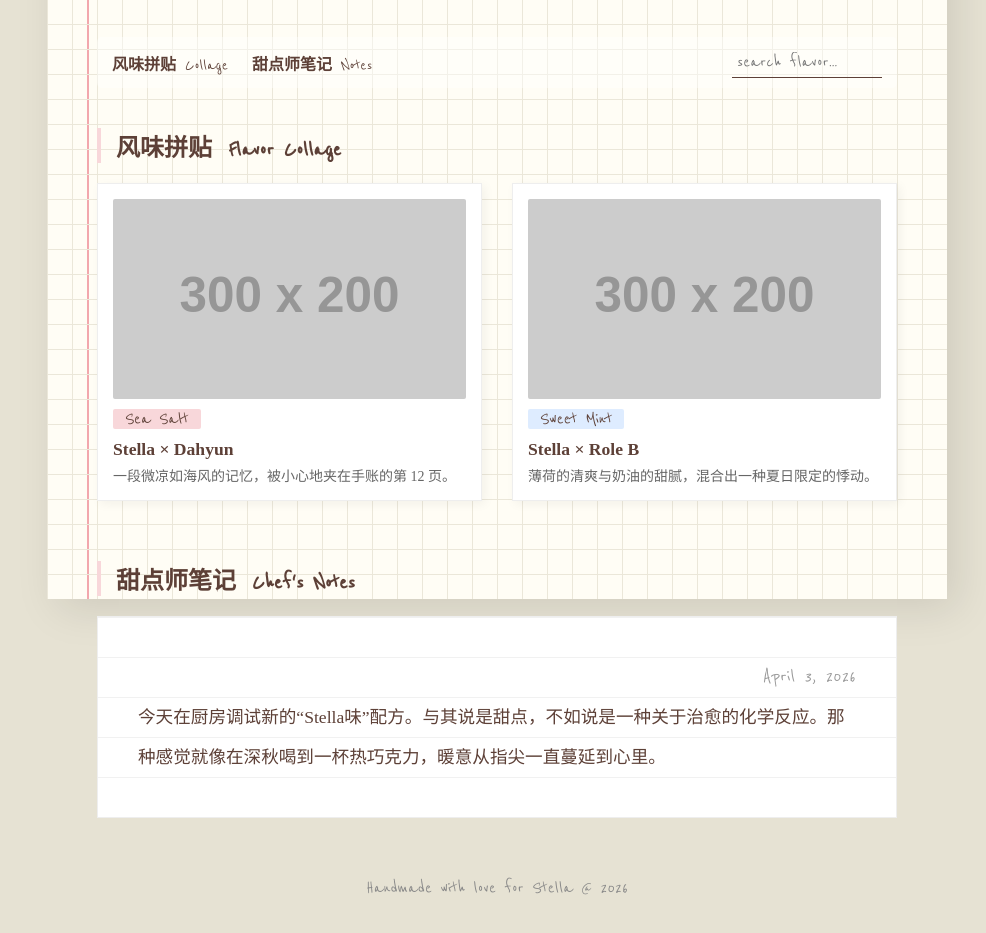
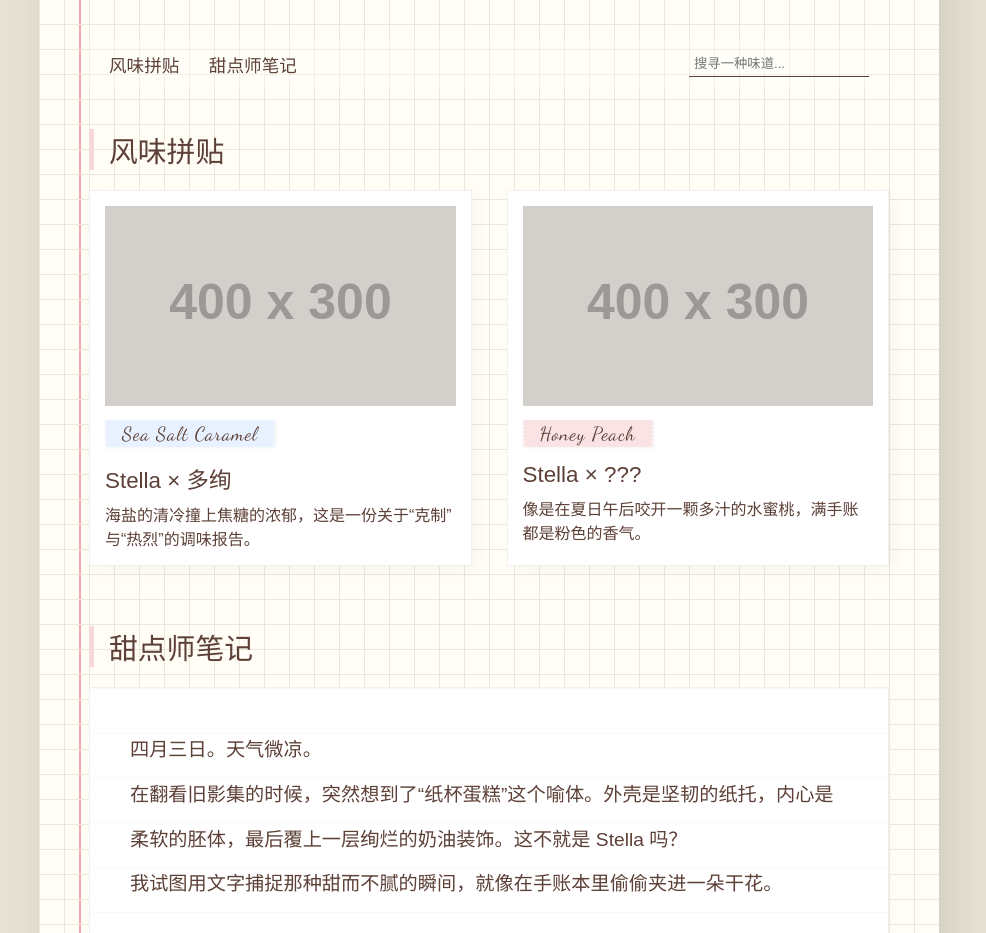
Before and after one commit to shengbingl452-cell/The-Cupcake-Recipe, a plain HTML site: page index.html in a window 1280 px wide. Shown: the part 221-1154 px from the top of the page, without its empty margins (151-1137 px from the left). Drawn offline with Linux system fonts and the light colour scheme; placeholder pictures from the web are drawn by us; a web font is replaced by a local one.

Commit message:
12121212

```diff
--- a/index.html
+++ b/index.html
@@ -1,10 +1,10 @@
-、<!DOCTYPE html>
+<!DOCTYPE html>
 <html lang="zh-CN">
 <head>
     <meta charset="UTF-8">
     <meta name="viewport" content="width=device-width, initial-scale=1.0">
     <title>The Cupcake Recipe | 多绚的调味手账</title>
-    <link href="https://fonts.googleapis.com/css2?family=Reenie+Beanie&family=ZCOOL+XiaoWei&family=Noto+Serif+SC:wght@400;700&family=Ma+Shan+Zheng&display=swap" rel="stylesheet">
+    <link href="https://fonts.googleapis.com/css2?family=Dancing+Script:wght@400;700&family=Noto+Serif+SC:wght@300;400;700&display=swap" rel="stylesheet">
     <style>
         :root {
             --bg-paper: #FFFDF5;
@@ -13,10 +13,12 @@
             --grid-line: #EBE7D9;
             --margin-line: #F2A7AD;
             --washi-pink: rgba(248, 215, 218, 0.7);
-            /* 字体定义 */
-            --font-handwriting: 'Reenie Beanie', cursive;
-            --font-zh-title: 'ZCOOL XiaoWei', serif;
-            --font-zh-body: 'Noto Serif SC', serif;
+            --washi-mint: rgba(222, 236, 255, 0.7);
+
+            /* 字体配置 */
+            --font-en-title: 'Dancing Script', cursive;
+            /* 中文标题与正文：优先华文行楷，备选苹方细体 */
+            --font-zh-main: "STXingkai", "华文行楷", "PingFang SC", "Lantinghei SC", "Microsoft YaHei", sans-serif;
         }
 
         * {
@@ -27,11 +29,13 @@
 
         body {
             background-color: #E6E2D3;
-            font-family: var(--font-zh-body);
+            font-family: var(--font-zh-main);
+            font-weight: 300; /* 模拟细笔迹 */
             color: var(--text-brown);
             padding: 20px;
             display: flex;
             justify-content: center;
+            -webkit-font-smoothing: antialiased;
         }
 
         /* 手账容器 */
@@ -51,12 +55,12 @@
             background-position: 0 0, 0 0, 40px 0;
         }
 
-        /* 胶带 */
-        .washi-tape {
+        /* 顶部装饰胶带 */
+        .washi-tape-top {
             position: absolute;
-            width: 150px;
-            height: 38px;
-            top: -10px;
+            width: 160px;
+            height: 40px;
+            top: -15px;
             left: 50%;
             transform: translateX(-50%) rotate(-1deg);
             background: var(--washi-pink);
@@ -64,33 +68,31 @@
             display: flex;
             align-items: center;
             justify-content: center;
-            font-family: var(--font-handwriting);
-            font-size: 22px;
-            color: rgba(93, 64, 55, 0.6);
-            border-left: 2px dashed rgba(255,255,255,0.5);
-            border-right: 2px dashed rgba(255,255,255,0.5);
-            box-shadow: 2px 2px 5px rgba(0,0,0,0.03);
+            font-family: var(--font-en-title);
+            font-size: 1.5rem;
+            color: rgba(255, 255, 255, 0.9);
+            box-shadow: 2px 2px 8px rgba(0,0,0,0.05);
+            clip-path: polygon(0% 0%, 100% 0%, 98% 50%, 100% 100%, 0% 100%, 2% 50%); /* 撕裂边缘感 */
         }
 
         header {
             text-align: center;
-            margin-bottom: 40px;
+            margin-bottom: 50px;
             border-bottom: 1px dashed var(--text-brown);
-            padding-bottom: 20px;
+            padding-bottom: 25px;
         }
 
         .art-title {
-            font-family: var(--font-handwriting);
-            font-size: 4.5rem; /* Reenie Beanie 较细，稍微加大字号 */
-            line-height: 1;
-            font-weight: 400;
+            font-family: var(--font-en-title);
+            font-size: 4rem;
+            font-weight: 700;
+            margin-bottom: -10px;
         }
 
         .subtitle {
-            font-family: 'Ma Shan Zheng', cursive;
-            font-size: 1.5rem;
-            margin-top: 10px;
-            opacity: 0.8;
+            font-size: 1.6rem;
+            font-weight: 300;
+            letter-spacing: 4px;
         }
 
         nav {
@@ -98,125 +100,122 @@
             justify-content: space-between;
             align-items: center;
             margin-bottom: 40px;
-            background: rgba(255,255,255,0.4);
-            padding: 10px 15px;
-            border-radius: 5px;
+            background: rgba(255,255,255,0.3);
+            padding: 12px 20px;
+            border-radius: 4px;
         }
 
         .nav-links a {
             text-decoration: none;
             color: var(--text-brown);
-            margin-right: 20px;
-            font-size: 16px;
-            font-weight: bold;
+            margin-right: 25px;
+            font-size: 1.1rem;
+            transition: 0.3s;
         }
 
-        .nav-links a span {
-            font-family: var(--font-handwriting);
-            font-size: 18px;
-            font-weight: normal;
-            margin-left: 5px;
+        .nav-links a:hover { opacity: 0.6; }
+
+        /* 卡片标签（纸胶带效果） */
+        .flavor-tag {
+            display: inline-block;
+            font-family: var(--font-en-title);
+            font-size: 1.2rem;
+            letter-spacing: 1px; /* 需求设定 */
+            background: var(--washi-mint);
+            padding: 2px 15px;
+            margin-top: 10px;
+            position: relative;
+            box-shadow: 1px 1px 3px rgba(0,0,0,0.05);
+            /* 模拟纸胶带半透明撕裂感 */
+            border-left: 2px dotted rgba(255,255,255,0.5);
+            border-right: 2px dotted rgba(255,255,255,0.5);
         }
 
-        .search-bar input {
-            border: none;
-            border-bottom: 1px solid var(--text-brown);
-            padding: 5px;
-            background: transparent;
-            font-family: var(--font-handwriting);
-            font-size: 20px;
-            outline: none;
-            width: 150px;
-        }
-
-        /* 核心内容区 */
+        /* 内容板块 */
         .section-title {
-            font-family: var(--font-zh-title);
-            margin: 30px 0 20px 0;
+            font-size: 1.8rem;
+            margin: 40px 0 20px;
+            font-weight: 400;
+            border-left: 5px solid var(--accent-pink);
             padding-left: 15px;
-            border-left: 4px solid var(--accent-pink);
-        }
-
-        .section-title span {
-            font-family: var(--font-handwriting);
-            font-size: 24px;
-            margin-left: 10px;
         }
 
         .flavor-grid {
             display: grid;
             grid-template-columns: repeat(auto-fill, minmax(260px, 1fr));
-            gap: 30px;
+            gap: 35px;
             margin-bottom: 60px;
         }
 
         .recipe-card {
             background: #fff;
             padding: 15px;
-            border: 1px solid #EEE;
-            transition: 0.3s cubic-bezier(0.175, 0.885, 0.32, 1.275);
-            box-shadow: 3px 3px 10px rgba(0,0,0,0.05);
-            position: relative;
+            border: 1px solid #f0f0f0;
+            transition: 0.4s ease;
+            box-shadow: 5px 5px 15px rgba(0,0,0,0.03);
         }
 
         .recipe-card:hover {
-            transform: scale(1.05) rotate(1deg);
-            z-index: 5;
-            box-shadow: 15px 15px 30px rgba(0,0,0,0.1);
+            transform: translateY(-10px) rotate(1deg);
+            box-shadow: 15px 20px 35px rgba(0,0,0,0.07);
         }
 
-        .card-img { width: 100%; height: 200px; object-fit: cover; border-radius: 2px; }
-
-        .flavor-tag {
-            display: inline-block;
-            padding: 0px 12px;
-            font-family: var(--font-handwriting);
-            font-size: 20px;
-            background: var(--accent-pink);
-            margin-top: 10px;
-            border-radius: 2px;
+        .card-img {
+            width: 100%;
+            height: 200px;
+            object-fit: cover;
+            filter: sepia(10%); /* 增加复古滤镜 */
         }
 
-        .recipe-card h3 { font-size: 1.1rem; margin: 10px 0 5px; }
+        .recipe-card h3 {
+            font-size: 1.4rem;
+            margin: 15px 0 8px;
+            font-weight: 400;
+        }
 
         /* 笔记区 */
         .note-page {
             background: white;
             padding: 40px;
-            border: 1px solid #EEE;
-            background-image: linear-gradient(#f1f1f1 1px, transparent 1px);
-            background-size: 100% 2.5rem;
-            line-height: 2.5rem;
-            font-size: 1.1rem;
-        }
-
-        .note-date {
-            font-family: var(--font-handwriting);
-            font-size: 22px;
-            text-align: right;
-            color: #999;
+            border: 1px solid #f0f0f0;
+            background-image: linear-gradient(#f9f9f9 1px, transparent 1px);
+            background-size: 100% 2.8rem;
+            line-height: 2.8rem;
+            font-size: 1.2rem;
+            min-height: 300px;
         }
 
         footer {
             text-align: center;
-            font-family: var(--font-handwriting);
-            font-size: 20px;
-            color: #888;
-            margin-top: 60px;
-            padding-bottom: 20px;
+            padding: 40px 0;
+            font-family: var(--font-en-title);
+            font-size: 1.5rem;
+            opacity: 0.7;
+        }
+
+        /* 搜索框优化 */
+        .search-bar input {
+            background: transparent;
+            border: none;
+            border-bottom: 1px solid var(--text-brown);
+            font-family: var(--font-zh-main);
+            font-weight: 300;
+            padding: 5px;
+            outline: none;
+            width: 180px;
         }
 
         @media (max-width: 600px) {
-            .journal-book { padding: 40px 20px; }
+            .journal-book { padding: 40px 15px; }
             .art-title { font-size: 3rem; }
-            nav { flex-direction: column; gap: 10px; }
+            .subtitle { font-size: 1.2rem; }
         }
     </style>
 </head>
 <body>
 
     <div class="journal-book">
-        <div class="washi-tape">stella's recipe</div>
+        <div class="washi-tape-top">Stella's Journal</div>
 
         <header>
             <h1 class="art-title">The Cupcake Recipe</h1>
@@ -225,45 +224,46 @@
 
         <nav>
             <div class="nav-links">
-                <a href="#collage">风味拼贴 <span>Collage</span></a>
-                <a href="#notes">甜点师笔记 <span>Notes</span></a>
+                <a href="#collage">风味拼贴</a>
+                <a href="#notes">甜点师笔记</a>
             </div>
             <div class="search-bar">
-                <input type="text" placeholder="search flavor...">
+                <input type="text" placeholder="搜寻一种味道...">
             </div>
         </nav>
 
         <main>
             <section id="collage">
-                <h2 class="section-title">风味拼贴 <span>Flavor Collage</span></h2>
+                <h2 class="section-title">风味拼贴</h2>
                 <div class="flavor-grid">
                     <article class="recipe-card">
-                        <img src="https://via.placeholder.com/300x200" alt="Stella" class="card-img">
-                        <span class="flavor-tag">Sea Salt</span>
-                        <h3>Stella × Dahyun</h3>
-                        <p style="font-size: 14px; color: #666;">一段微凉如海风的记忆，被小心地夹在手账的第 12 页。</p>
+                        <img src="https://via.placeholder.com/400x300/fdf5e6/5d4037?text=Stella+Collage" alt="Stella" class="card-img">
+                        <span class="flavor-tag">Sea Salt Caramel</span>
+                        <h3>Stella × 多绚</h3>
+                        <p>海盐的清冷撞上焦糖的浓郁，这是一份关于“克制”与“热烈”的调味报告。</p>
                     </article>
 
                     <article class="recipe-card">
-                        <img src="https://via.placeholder.com/300x200" alt="Stella" class="card-img">
-                        <span class="flavor-tag" style="background:#DEECFF;">Sweet Mint</span>
-                        <h3>Stella × Role B</h3>
-                        <p style="font-size: 14px; color: #666;">薄荷的清爽与奶油的甜腻，混合出一种夏日限定的悸动。</p>
+                        <img src="https://via.placeholder.com/400x300/fdf5e6/5d4037?text=Cupcake+Recipe" alt="Stella" class="card-img">
+                        <span class="flavor-tag" style="background: var(--washi-pink);">Honey Peach</span>
+                        <h3>Stella × ???</h3>
+                        <p>像是在夏日午后咬开一颗多汁的水蜜桃，满手账都是粉色的香气。</p>
                     </article>
                 </div>
             </section>
 
             <section id="notes">
-                <h2 class="section-title">甜点师笔记 <span>Chef's Notes</span></h2>
+                <h2 class="section-title">甜点师笔记</h2>
                 <div class="note-page">
-                    <div class="note-date">April 3, 2026</div>
-                    <p>今天在厨房调试新的“Stella味”配方。与其说是甜点，不如说是一种关于治愈的化学反应。那种感觉就像在深秋喝到一杯热巧克力，暖意从指尖一直蔓延到心里。</p>
+                    <p>四月三日。天气微凉。<br>
+                    在翻看旧影集的时候，突然想到了“纸杯蛋糕”这个喻体。外壳是坚韧的纸托，内心是柔软的胚体，最后覆上一层绚烂的奶油装饰。这不就是 Stella 吗？<br>
+                    我试图用文字捕捉那种甜而不腻的瞬间，就像在手账本里偷偷夹进一朵干花。</p>
                 </div>
             </section>
         </main>
 
         <footer>
-            <p>Handmade with love for Stella @ 2026</p>
+            <p>Crafted by @一只流泪的狗</p>
         </footer>
     </div>
 
```
